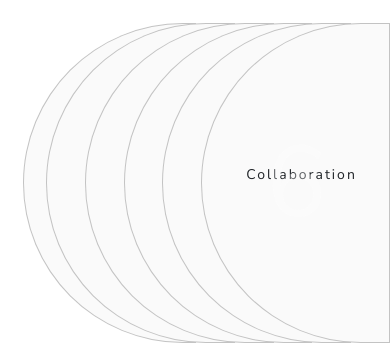
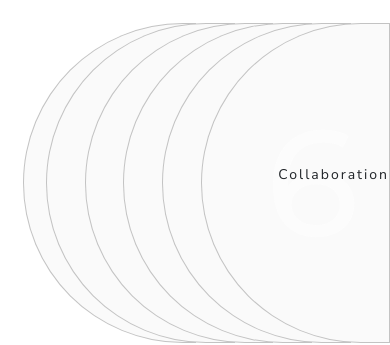
Before and after one commit to prasanthoyasco/task, a React (Vite) app: page / in a window 390 px wide. Shown: the part 342-687 px from the top of the page. Built offline with nearby package versions, Linux system fonts and the light colour scheme; a web font is replaced by a local one.

Commit message:
responsive

```diff
--- a/src/components/Header/Header.css
+++ b/src/components/Header/Header.css
@@ -83,17 +83,18 @@ color:#FF6B2B;
   .header-modul p{
     font-family:"Nunito Sans", sans-serif;
     letter-spacing: 2px;
-    z-index: 0;
+    z-index: 1;
     margin-left:-80px;
 
   }
-  .header-modul   span{
-    font-family:"Nunito Sans", sans-serif;
-    font-size: 100px;
-    z-index: 1;
+  .header-modul span{
+    font-family: "Montserrat";
+    font-size: 150px;
+    font-weight:500;
+    z-index: 0;
     margin-left:40px;
     color: #FFFFFF;
-    opacity: 30%;
+    opacity: 50%;
   }
   .moden-header{
     position: absolute;
--- a/src/components/navbar/navbar.css
+++ b/src/components/navbar/navbar.css
@@ -68,6 +68,7 @@
 .navvbar li {
     cursor: pointer;
     padding: 1px;
+    font-family: "Montserrat";
 }
 /* @media only screen and (max-width: 600px) {
 .certificate,.divider,.navvbar-menu{
--- a/src/index.css
+++ b/src/index.css
@@ -4,7 +4,7 @@
   padding: 0;
   margin: 0;
   box-sizing: border-box;
-  font-family: Montserrat;
+  font-family: "Montserrat";
 }
 body{
   min-height: 100vh;
```
